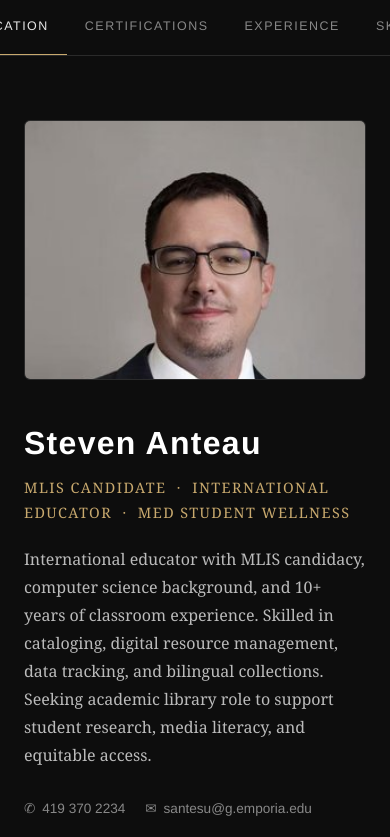
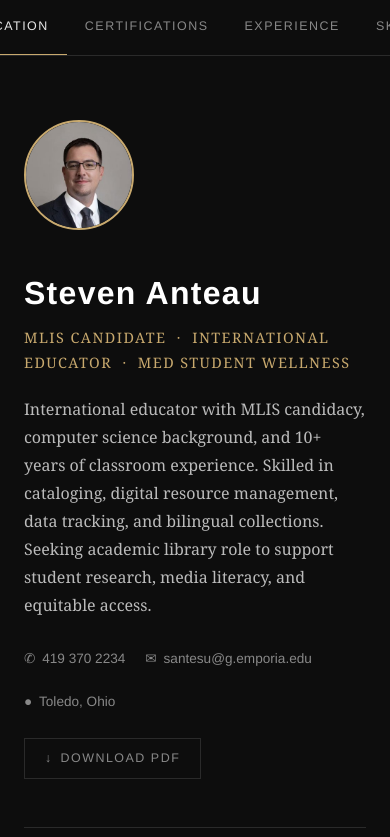
Before and after one commit to stevenanteau/stevenanteau, a plain HTML site: page index.html in a window 390 px wide. Shown: the top 837 px of the page. Drawn offline with Linux system fonts and the light colour scheme.

Commit message:
Adjust header alignment and profile photo styles

```diff
--- a/index.html
+++ b/index.html
@@ -118,12 +118,13 @@
 .header-inner {
 display: flex;
 gap: 36px;
-align-items: stretch;
+align-items: center;
 }
 .profile-photo {
-width: 140px;
-border-radius: 6px;
-border: 1px solid var(--border);
+width: 110px;
+height: 110px;
+border-radius: 50%;
+border: 2px solid var(--accent);
 object-fit: cover;
 object-position: center top;
 flex-shrink: 0;
@@ -193,8 +194,7 @@
 @media (max-width: 520px) {
 .entry { grid-template-columns: 1fr; gap: 2px; }
 .entry-year { font-size: 0.75rem; }
-.header-inner { flex-direction: column; }
-.profile-photo { width: 100%; max-height: 260px; }
+.header-inner { flex-direction: column; align-items: flex-start; }
 }
 </style>
 </head>
```
